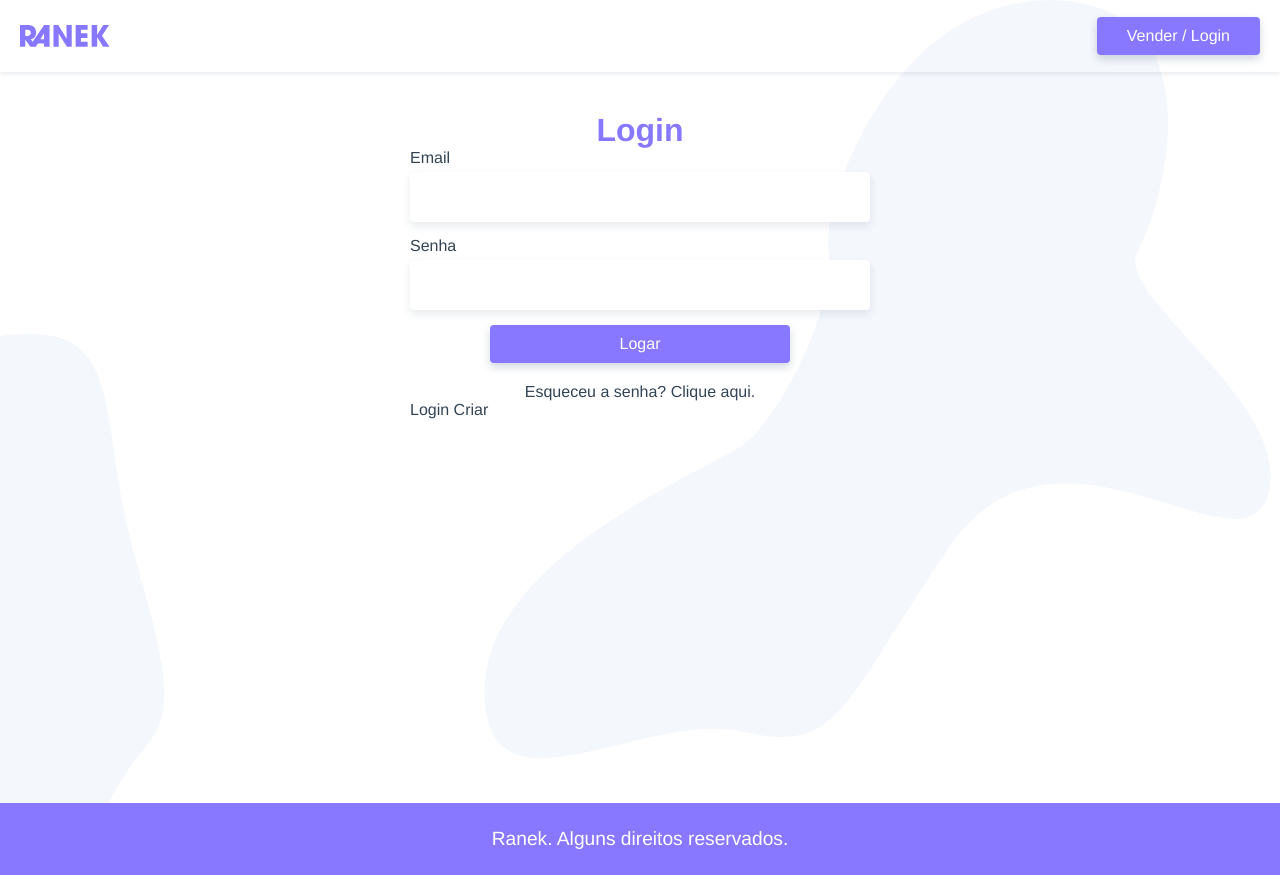
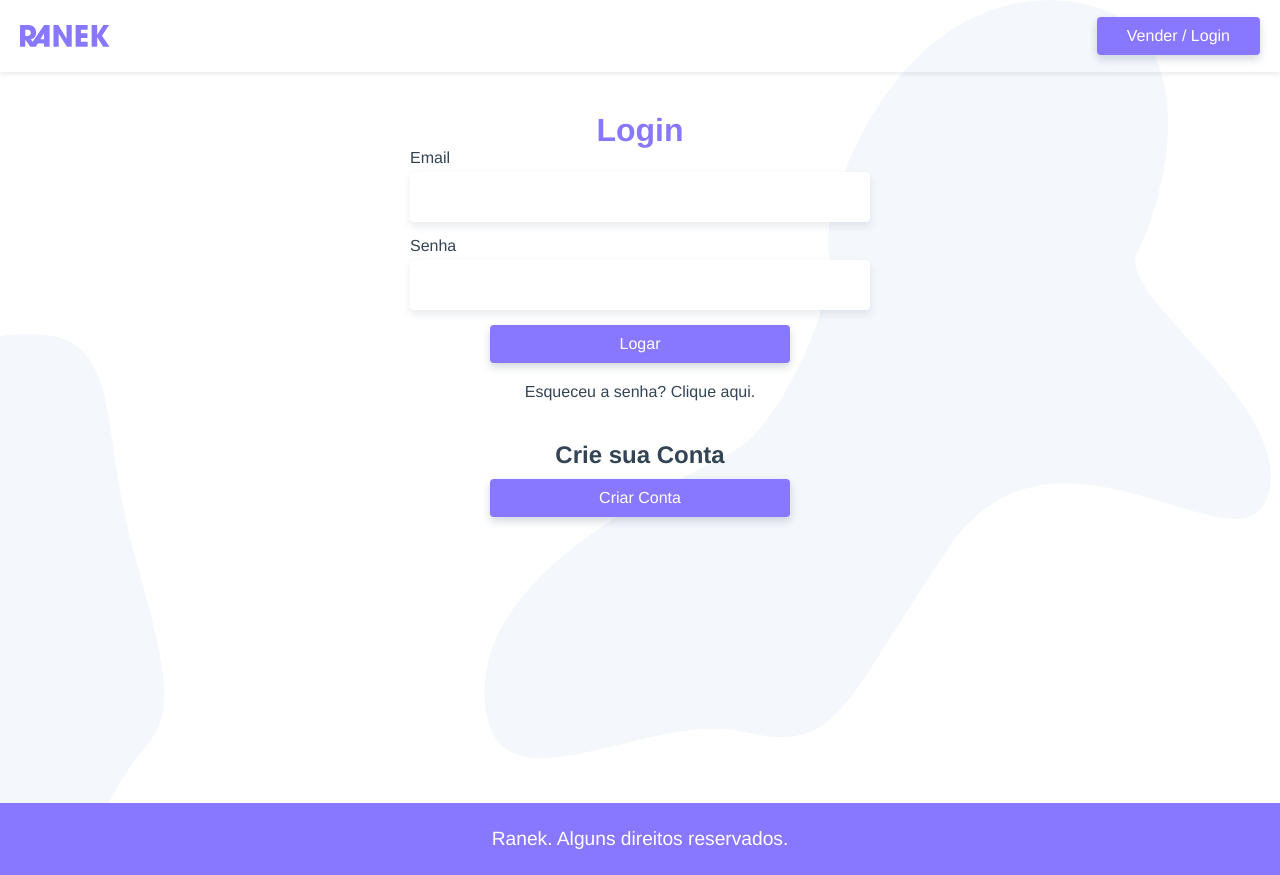
Before and after one commit to ambegossi/ranek-vuejs, a Vue app: page /login in a window 1280 px wide. Built offline with nearby package versions, Linux system fonts and the light colour scheme.

Commit message:
Added User form

```diff
--- a/src/components/LoginCreate.vue
+++ b/src/components/LoginCreate.vue
@@ -1,11 +1,48 @@
 <template>
-  <p>Login Criar</p>
+  <section>
+    <h2>Crie sua Conta</h2>
+    <transition mode="out=in">
+      <button v-if="!create" class="btn" @click="create = true">
+        Criar Conta
+      </button>
+      <UserForm v-else>
+        <button class="btn btn-form">Criar Usuário</button>
+      </UserForm>
+    </transition>
+  </section>
 </template>
 
 <script>
+import UserForm from './UserForm.vue';
+
 export default {
   name: 'LoginCreate',
+  components: {
+    UserForm,
+  },
+  data() {
+    return {
+      create: false,
+    };
+  },
 };
 </script>
 
-<style></style>
+<style scoped>
+h2 {
+  text-align: center;
+  margin-top: 40px;
+  margin-bottom: 10px;
+}
+
+.btn {
+  width: 100%;
+  max-width: 300px;
+  margin-left: auto;
+  margin-right: auto;
+}
+
+.btn-form {
+  max-width: 100%;
+}
+</style>
--- /dev/null
+++ b/src/components/UserForm.vue
@@ -0,0 +1,42 @@
+<template>
+  <form>
+    <label for="name">Nome</label>
+    <input id="name" name="name" type="text" v-model="name" />
+    <label for="email">E-mail</label>
+    <input id="email" name="email" type="email" v-model="email" />
+    <label for="password">Senha</label>
+    <input id="password" name="password" type="password" v-model="password" />
+    <label for="cep">CEP</label>
+    <input id="cep" name="cep" type="text" v-model="cep" />
+    <label for="street">Rua</label>
+    <input id="street" name="street" type="text" v-model="street" />
+    <label for="number">Número</label>
+    <input id="number" name="number" type="text" v-model="number" />
+    <label for="district">Bairro</label>
+    <input id="district" name="district" type="text" v-model="district" />
+    <label for="city">Cidade</label>
+    <input id="city" name="city" type="text" v-model="city" />
+    <label for="state">Estado</label>
+    <input id="state" name="state" type="text" v-model="state" />
+    <div class="button">
+      <slot></slot>
+    </div>
+  </form>
+</template>
+
+<script>
+export default {};
+</script>
+
+<style scoped>
+form {
+  display: grid;
+  grid-template-columns: 80px 1fr;
+  align-items: center;
+}
+
+.button {
+  grid-column: 2;
+  margin-top: 10px;
+}
+</style>
```
